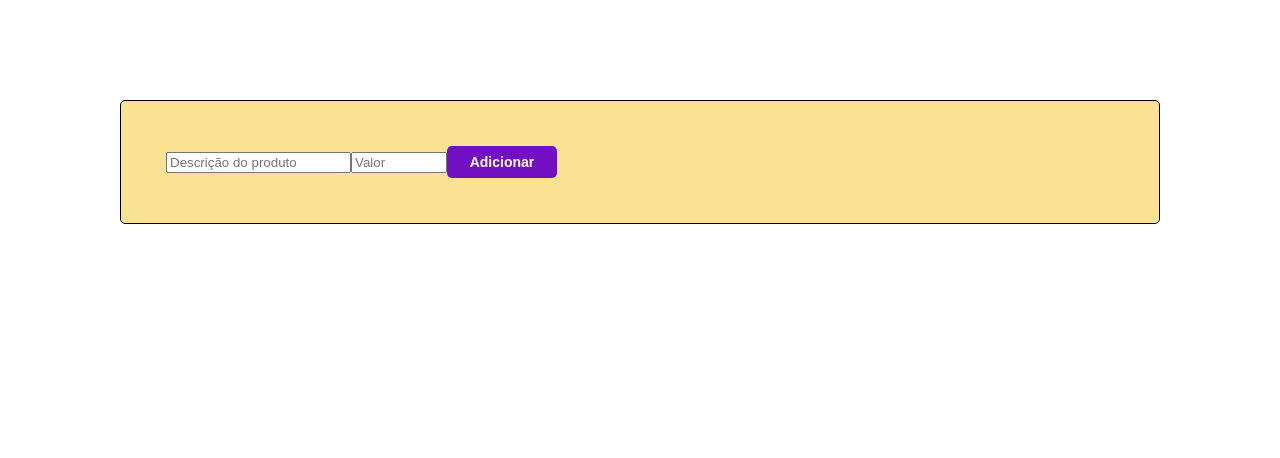
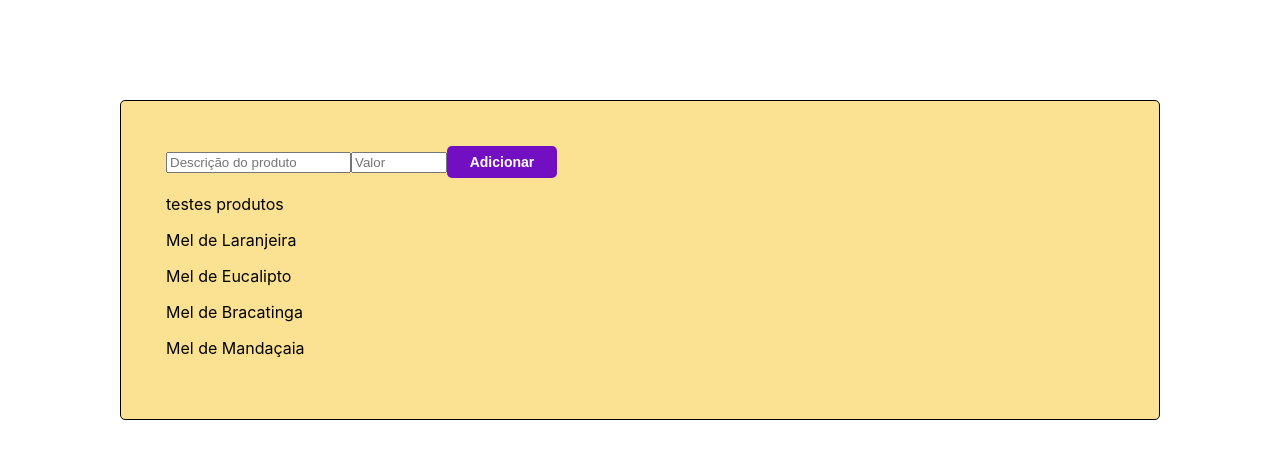
Before and after one commit to bitencourt98/ReactTest, a React (Create React App) app: page / in a window 1280 px wide. Shown: the top 458 px of the page. Built offline with nearby package versions, Linux system fonts and the light colour scheme.

Commit message:
added product component

```diff
--- a/src/App.jsx
+++ b/src/App.jsx
@@ -1,17 +1,48 @@
-import React from 'react';
+import React, { useState } from "react";
 
-import InputHead from './component/InputHead';
-import FormList from './component/FormList';
+import InputHead from "./component/InputHead";
+import FormList from "./component/FormList";
 
-import "./css/form-container.css"
+import "./css/form-container.css";
+import Products from "./component/Products";
 
-const App = () =>{
-  return(
-    <div className='formContainer'>
-      <InputHead className='upperContainer' />
-      <FormList className='formList' />
+const App = () => {
+  const [products, setProducts] = useState([
+    {
+      id: "1",
+      description: "Mel de Laranjeira",
+      price: 15.8,
+    },
+    {
+      id: "2",
+      description: "Mel de Eucalipto",
+      price: 19.9,
+    },
+    {
+      id: "3",
+      description: "Mel de Bracatinga",
+      price: 23.89,
+    },
+    {
+      id: "4",
+      description: "Mel de Mandaçaia",
+      price: 58.0,
+    },
+  ]);
+
+  return (
+    <div className="formContainer">
+
+      <div>
+        <InputHead className="upperContainer" />
+      </div>
+
+      <div className="formList">
+        <Products products={products} />
+      </div>
+
     </div>
-  )
-}
+  );
+};
 
 export default App;
--- a/src/component/FormList.jsx
+++ b/src/component/FormList.jsx
@@ -1,9 +1,12 @@
 import React from 'react';
 
-const FormList = () => {
+import Products from './Products';
+
+const FormList = (products) => {
     return (
-        <>
-        </>
+        <div>
+            <Products products={products}/>
+        </div>
      );
 }
 
--- /dev/null
+++ b/src/component/Product.jsx
@@ -0,0 +1,7 @@
+import React from 'react';
+
+const Product = ({product}) => {
+    return <p>{product.description}</p>;
+}
+
+export default Product;
--- /dev/null
+++ b/src/component/Products.jsx
@@ -0,0 +1,15 @@
+import React from 'react';
+
+import Product from './Product';
+
+const Products = ({products}) => {
+    console.log(products);
+    return (
+        <>
+            <p> testes produtos</p>
+            {products.map(product => <Product product={product} />)}
+        </>
+     );
+}
+
+export default Products;
```
